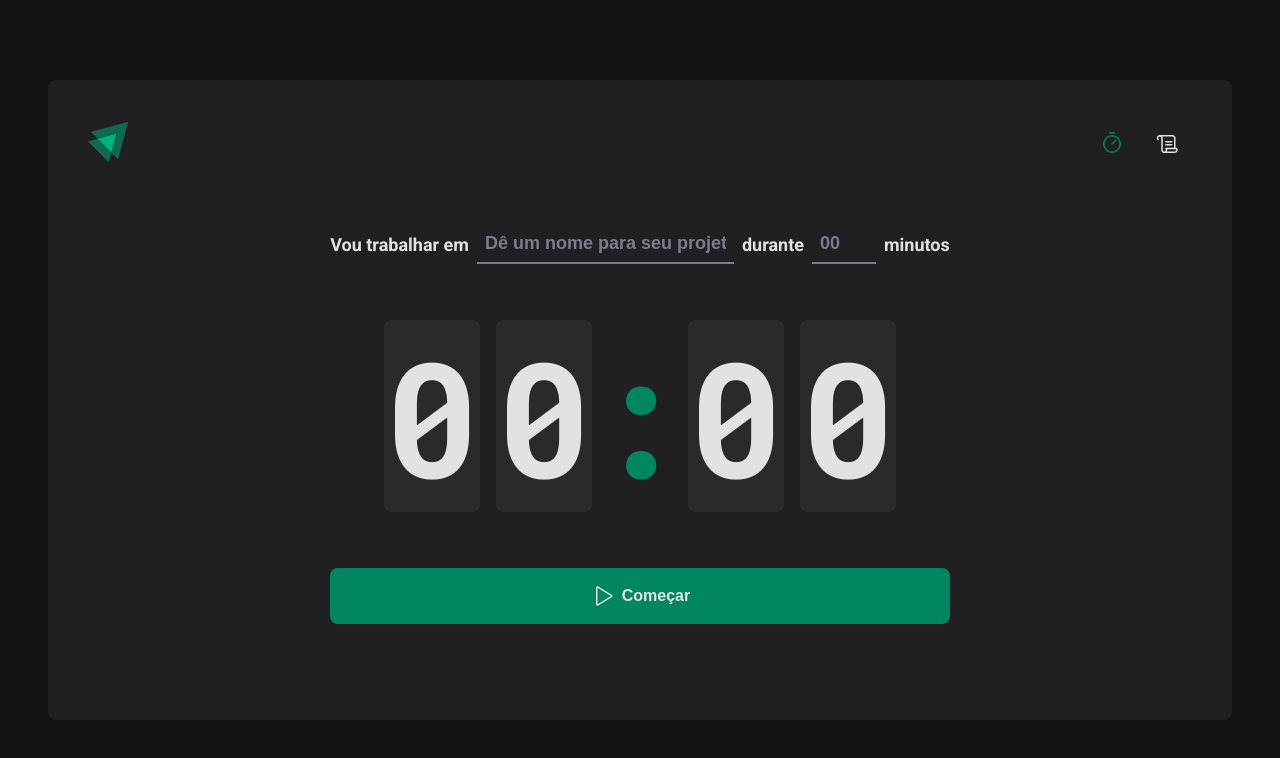
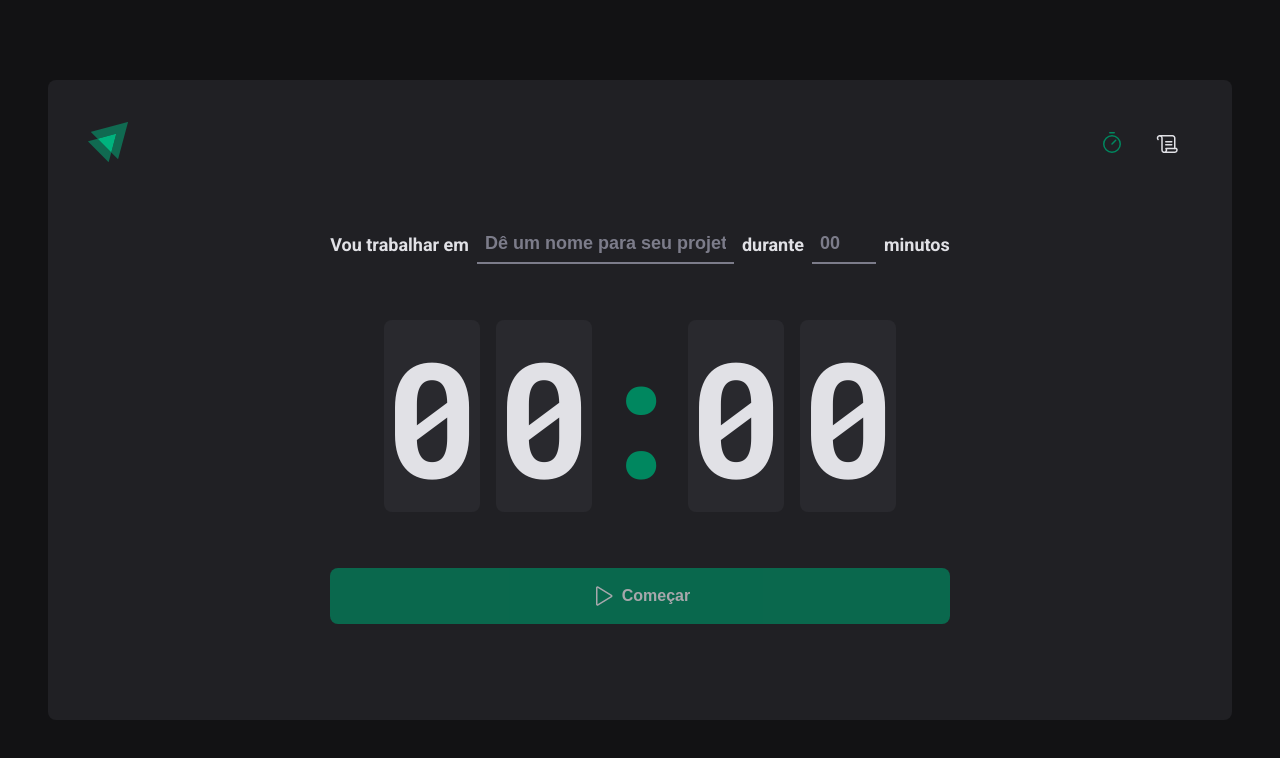
Before and after one commit to jrsoares/pomodoro-timer, a React (Vite) app: page / in a window 1280 px wide. Shown: the top 758 px of the page. Built offline with nearby package versions, Linux system fonts and the light colour scheme.

Commit message:
Validation Form

```diff
--- a/package.json
+++ b/package.json
@@ -9,11 +9,14 @@
     "preview": "vite preview"
   },
   "dependencies": {
+    "@hookform/resolvers": "^2.9.10",
     "phosphor-react": "^1.4.1",
     "react": "^18.2.0",
     "react-dom": "^18.2.0",
+    "react-hook-form": "^7.38.0",
     "react-router-dom": "^6.3.0",
-    "styled-components": "^5.3.6"
+    "styled-components": "^5.3.6",
+    "yup": "^0.32.11"
   },
   "devDependencies": {
     "@types/react": "^18.0.17",
--- a/src/pages/Home/index.tsx
+++ b/src/pages/Home/index.tsx
@@ -1,5 +1,4 @@
 import { Play } from "phosphor-react";
-
 import {
   CountDownContainer,
   FormContainer,
@@ -10,16 +9,47 @@ import {
   TaskInput,
 } from "./styles";
 
+import { useForm } from "react-hook-form";
+
+import * as yup from "yup";
+import { yupResolver } from "@hookform/resolvers/yup";
+
+interface IFormData {
+  task: string;
+  minutesAmount: number;
+}
+
+const CreateNewSchema = yup
+  .object({
+    task: yup.string().required(),
+    minutesAmount: yup.number().required(),
+  })
+  .required();
+
 export function Home() {
+  const { register, handleSubmit, watch, formState, reset } =
+    useForm<IFormData>({
+      resolver: yupResolver(CreateNewSchema),
+    });
+
+  function handleCreateNewCycle(data: IFormData) {
+    console.log(data);
+    reset();
+  }
+
+  const task = watch("task");
+  const isSubmitDisable = !task;
+
   return (
     <HomeContainer>
-      <form>
+      <form onSubmit={handleSubmit(handleCreateNewCycle)}>
         <FormContainer>
           <label htmlFor="task">Vou trabalhar em</label>
           <TaskInput
             id="task"
             list="task-suggestions"
             placeholder="Dê um nome para seu projeto"
+            {...register("task")}
           />
           <datalist id="task-suggestions">
             <option value="Projeto 1" />
@@ -34,6 +64,7 @@ export function Home() {
             step={5}
             min={5}
             max={60}
+            {...register("minutesAmount", { valueAsNumber: true })}
           />
           <span>minutos</span>
         </FormContainer>
@@ -44,7 +75,7 @@ export function Home() {
           <span>0</span>
           <span>0</span>
         </CountDownContainer>
-        <StartCountdownButton type="submit">
+        <StartCountdownButton type="submit" disabled={isSubmitDisable}>
           <Play size={24} />
           Começar
         </StartCountdownButton>
```
Also changed, not shown: 1 other file (tests, documents, lock files or other folders).
